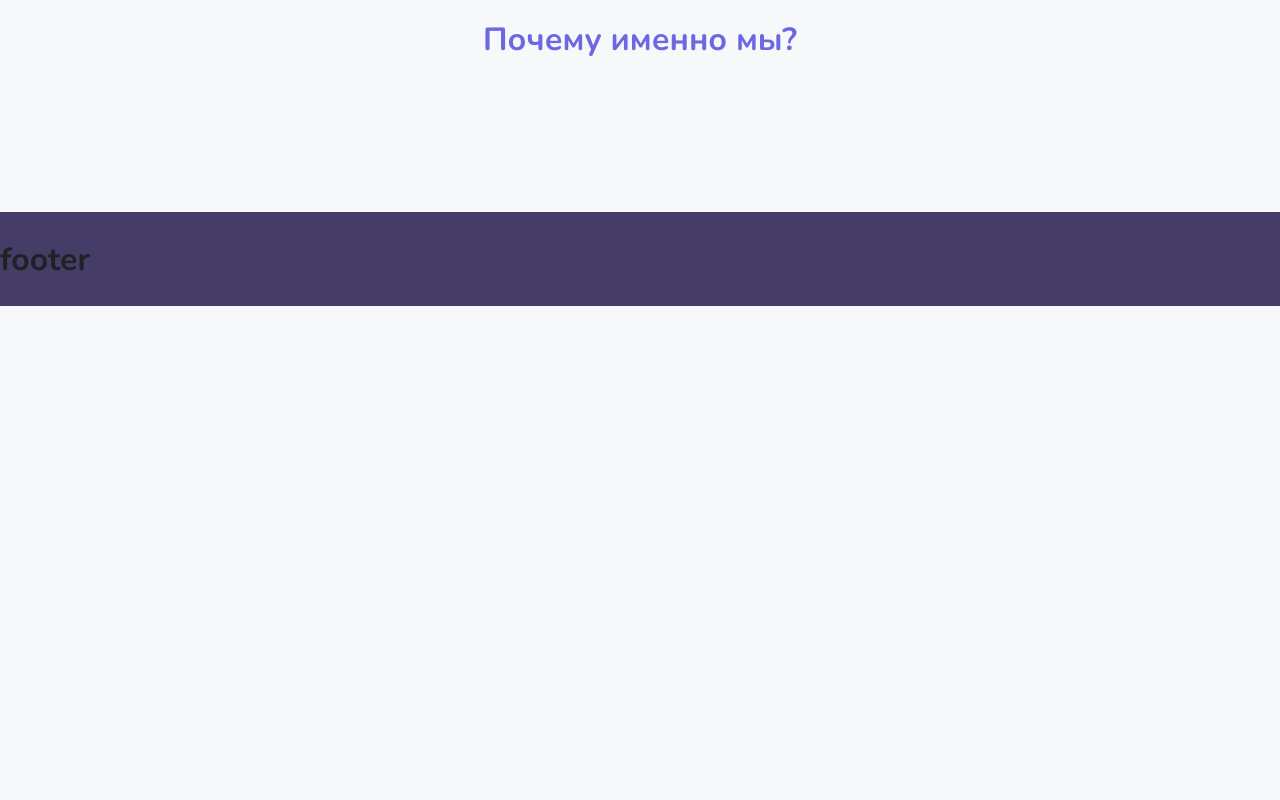
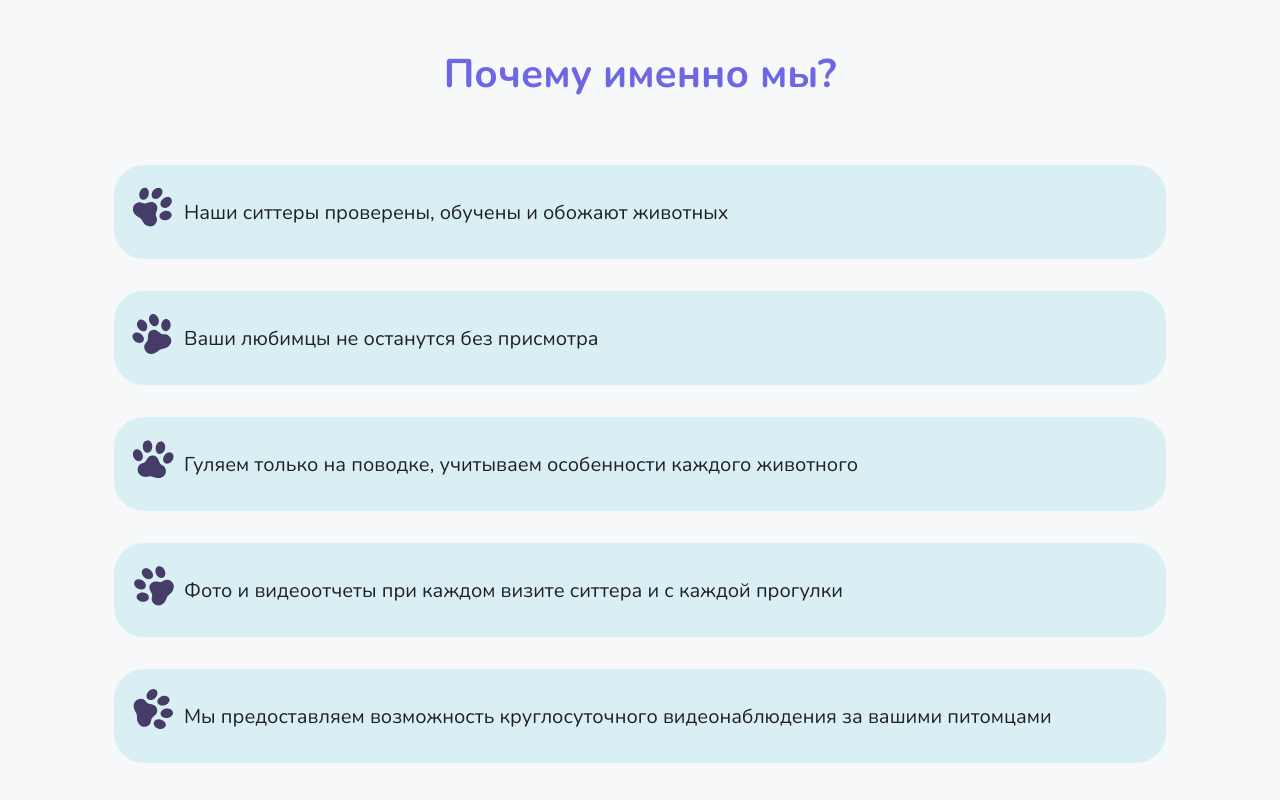
Before and after one commit to OlgaGordeeva-Al/pet-sitting-service, a Vue app: page / in a window 1280 px wide. Shown: the part 1280-2080 px from the top of the page. Before the commit the page ends 1586 px from the top, so only its background shows below. Built offline with nearby package versions, Linux system fonts and the light colour scheme.

Commit message:
Added advantages block

```diff
--- a/src/assets/main.scss
+++ b/src/assets/main.scss
@@ -38,7 +38,7 @@ body {
     'Droid Sans',
     'Helvetica Neue',
     sans-serif;
-  font-size: 16px;
+  font-size: 20px;
   text-rendering: optimizeLegibility;
   -webkit-font-smoothing: antialiased;
   -moz-osx-font-smoothing: grayscale;
--- /dev/null
+++ b/src/components/UI/SvgListItem.vue
@@ -0,0 +1,81 @@
+<script setup lang="ts">
+  defineProps<{
+    svg: string,
+    header?: string,
+    description: string
+    style?: string,
+    index: number
+  }>()
+</script>
+
+<template>
+  <div class="list-item">
+    <div :v-if="svg" class="list-item__svg-container">
+      <img :src="svg" :class="['list-item__svg', `list-item__svg-${index}`]" alt="card image">
+    </div>
+    <div class="list-item__text">
+      <p :v-if="header" class="list-item__text-header">{{ header }}</p>
+      <p :v-if="description" class="list-item__text-description">{{ description }}</p>
+    </div>
+  </div>
+</template>
+
+<style lang="scss" scoped>
+.list-item {
+  display: grid;
+  background-color: #46c2cb29;
+  border-radius: 30px;
+  grid-template-columns: min-content max-content;
+  padding: 10px 20px;
+  margin: 2rem 0;
+
+  &__svg-container {
+    margin: auto;
+    padding-right: 10px;
+  }
+
+  &__svg {
+    height: 40px;
+  }
+
+  &__text-description {
+    margin-top: 5px;
+  }
+
+  &__text-header {
+    font-size: 22px;
+    font-weight: 600;
+    margin-bottom: 0;
+    color: var(--primary-purple)
+  }
+
+  &__svg-0 {
+    transform: rotate(20deg);
+  }
+
+  &__svg-1 {
+    transform: rotate(-50deg);
+  }
+
+  &__svg-2 {
+    transform: rotate(-20deg);
+  }
+
+  &__svg-3 {
+    transform: rotate(-80deg);
+  }
+
+  &__svg-4 {
+    transform: rotate(50deg);
+  }
+
+  &__svg-5 {
+    transform: rotate(-40deg);
+  }
+
+  &__svg-6 {
+    transform: rotate(30deg);
+  }
+
+}
+</style>
--- a/src/views/AboutView.vue
+++ b/src/views/AboutView.vue
@@ -1,6 +1,15 @@
 <script setup lang="ts">
   import TextHeader from "../components/UI/TextHeader.vue"
   import ImageTextCard from "../components/UI/ImageTextCard.vue"
+  import SvgListItem from "@/components/UI/SvgListItem.vue";
+
+  const listArr = [
+    "Наши ситтеры проверены, обучены и обожают животных",
+    "Ваши любимцы не останутся без присмотра",
+    "Гуляем только на поводке, учитываем особенности каждого животного",
+    "Фото и видеоотчеты при каждом визите ситтера и с каждой прогулки",
+    "Мы предоставляем возможность круглосуточного видеонаблюдения за вашими питомцами"
+  ]
 </script>
 
 <template>
@@ -23,6 +32,9 @@
   </div>
   <div class="about-advantages main-block">
     <TextHeader class="about-advantages__header block-header" header="Почему именно мы?" />
+    <div class="about-advantages__list">
+      <SvgListItem v-for="(item, index) in listArr" svg="paw-3-svgrepo-com.svg" :index="index" :description="listArr[index]" />
+    </div>
   </div>
   <div class="about-how"></div>
 </template>
```
Also changed, not shown: public/paw-3-svgrepo-com.svg (added).
